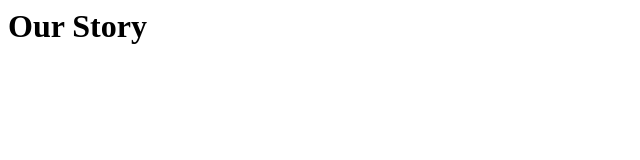
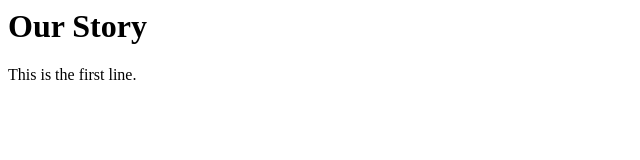
Before and after one commit to abrownBrainStation/week-6-storytime, a plain HTML site: page index.html in a window 1280 px wide. Shown: the whole page, without its empty margins (0-640 px from the left). Drawn offline with Linux system fonts and the light colour scheme.

Commit message:
Peters commit

```diff
--- a/index.html
+++ b/index.html
@@ -2,5 +2,7 @@
   <head></head>
   <body>
     <h1>Our Story</h1>
+
+    <p>This is the first line.</p>
   </body>
 </html>
```
